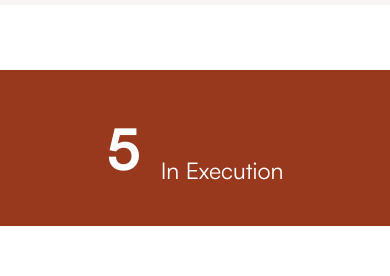
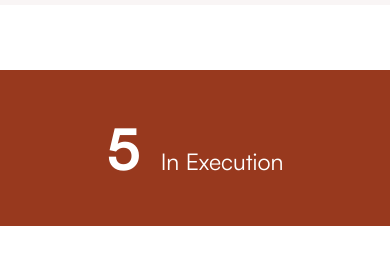
Before and after one commit to Dtphelan1/codex-site-new, a Nuxt app: page /uses in a window 390 px wide. Shown: the part 644-920 px from the top of the page. Built offline with nearby package versions, Linux system fonts and the light colour scheme.

Commit message:
fix basline alignment for numbers in uses

```diff
--- a/components/UsesSection.vue
+++ b/components/UsesSection.vue
@@ -4,7 +4,7 @@
       class="flex flex-col place-content-center use-container lgx:p-0 lg:flex-row"
     >
       <div
-        class="lgx:flex flex-row justify-center items-center mr-0 lg:mr-20 bg-darkred text-white lg:bg-white lg:text-darkred py-10 lg:py-0"
+        class="lgx:flex flex-row justify-center items-baseline mr-0 lg:mr-20 bg-darkred text-white lg:bg-white lg:text-darkred py-10 lg:py-0"
       >
         <div
           tabindex="2"
@@ -12,7 +12,7 @@
         >
           {{ useItems.execution.length }}
         </div>
-        <div tabindex="2" class="use-num-desc self-end">In Execution</div>
+        <div tabindex="2" class="use-num-desc">In Execution</div>
       </div>
       <div tabindex="-1" class="hidden lg:flex flex-col items-stretch">
         <img width="63" src="~/assets/img/diamond1.svg" />
@@ -37,7 +37,7 @@
         >
           {{ useItems.planning.length }}
         </div>
-        <div tabindex="2" class="use-num-desc self-end">In Planning</div>
+        <div tabindex="2" class="use-num-desc">In Planning</div>
       </div>
       <div tabindex="-1" class="hidden lg:flex flex-col items-stretch">
         <img width="43" src="~/assets/img/diamond2.svg" />
@@ -59,7 +59,7 @@
         >
           {{ useItems.discovery.length }}
         </div>
-        <div tabindex="2" class="use-num-desc self-end">In Discovery</div>
+        <div tabindex="2" class="use-num-desc">In Discovery</div>
       </div>
       <div tabindex="-1" class="hidden lg:flex flex-col items-stretch">
         <img width="33" src="~/assets/img/diamond3.svg" />
```
